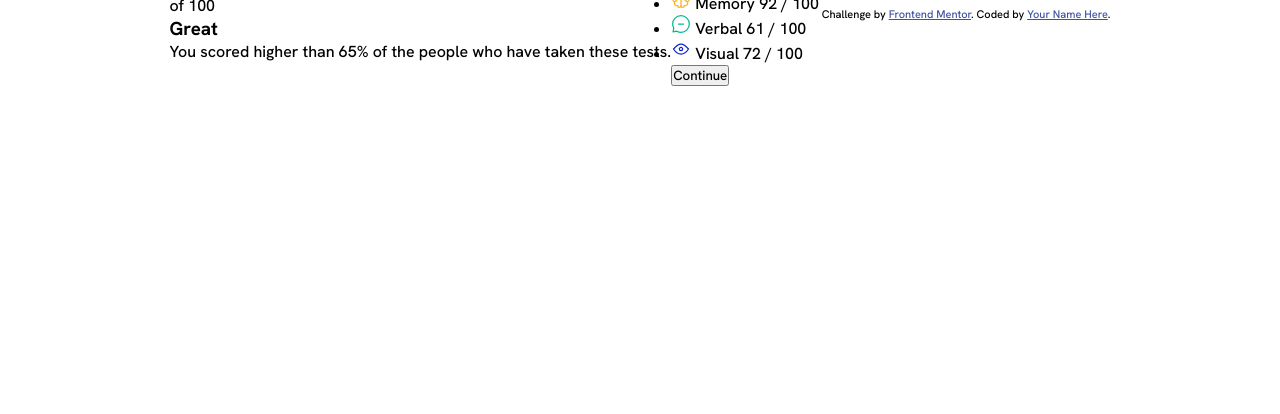
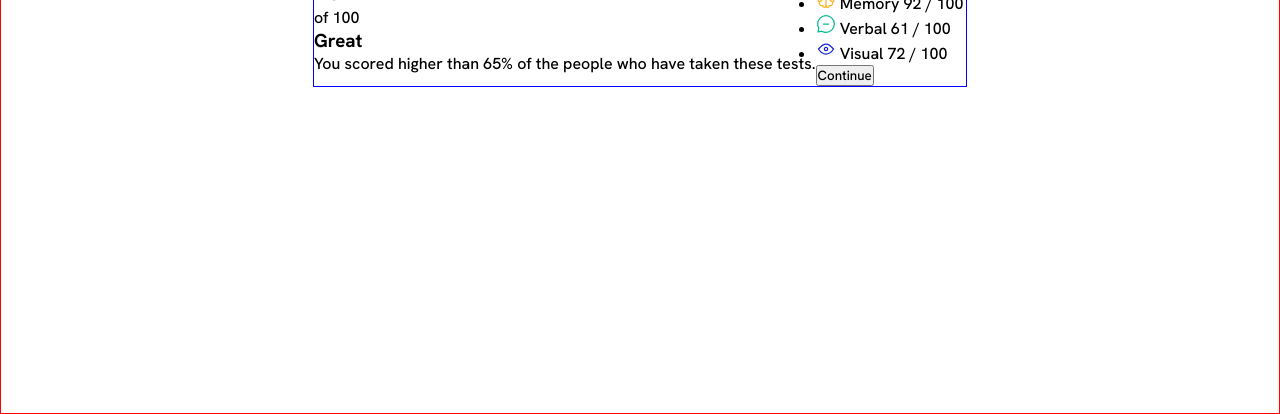
Before and after one commit to SaeM843/Results-summar-component, a plain HTML site: page index.html in a window 1280 px wide. Shown: the part 386-800 px from the top of the page. Drawn offline with Linux system fonts and the light colour scheme.

Commit message:
editing css

```diff
--- a/index.html
+++ b/index.html
@@ -62,9 +62,5 @@
       <button>Continue</button>
     </section>
   </main>
-  <div class="attribution">
-    Challenge by <a href="https://www.frontendmentor.io?ref=challenge" target="_blank">Frontend Mentor</a>.
-    Coded by <a href="#">Your Name Here</a>.
-  </div>
 </body>
 </html>
--- a/style.css
+++ b/style.css
@@ -29,12 +29,20 @@
 body {
     min-height: 100vh;
     width: 100%;
+    border: 1px solid red;
+    display: flex;
+    justify-content: center;
+    align-items: center;
+}
+
+main {
+    border: 1px solid black;
     display: flex;
     justify-content: center;
     align-items: center;
 }
 
 .card {
-    display: flex;
+    border: 1px solid blue;
 
 }
```
